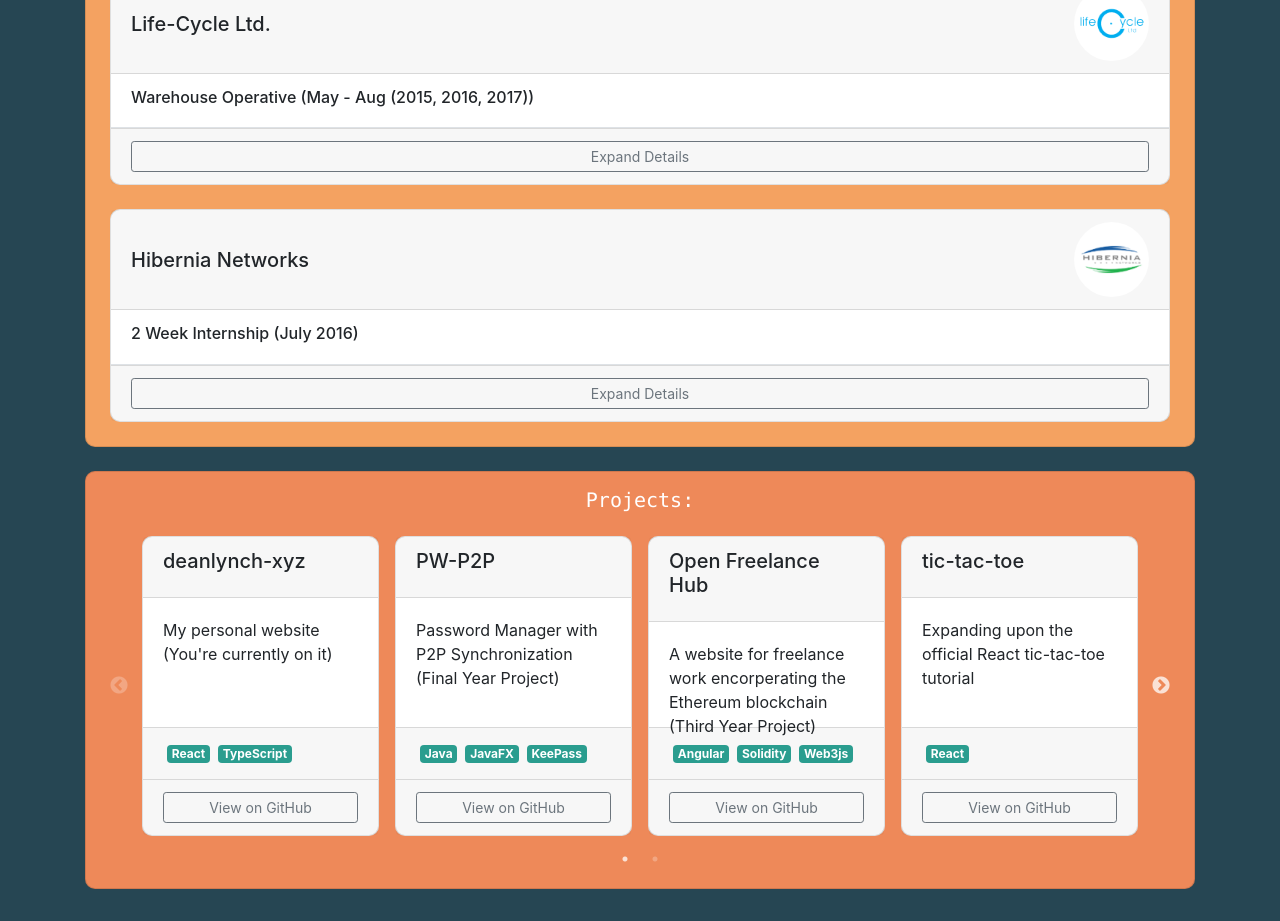
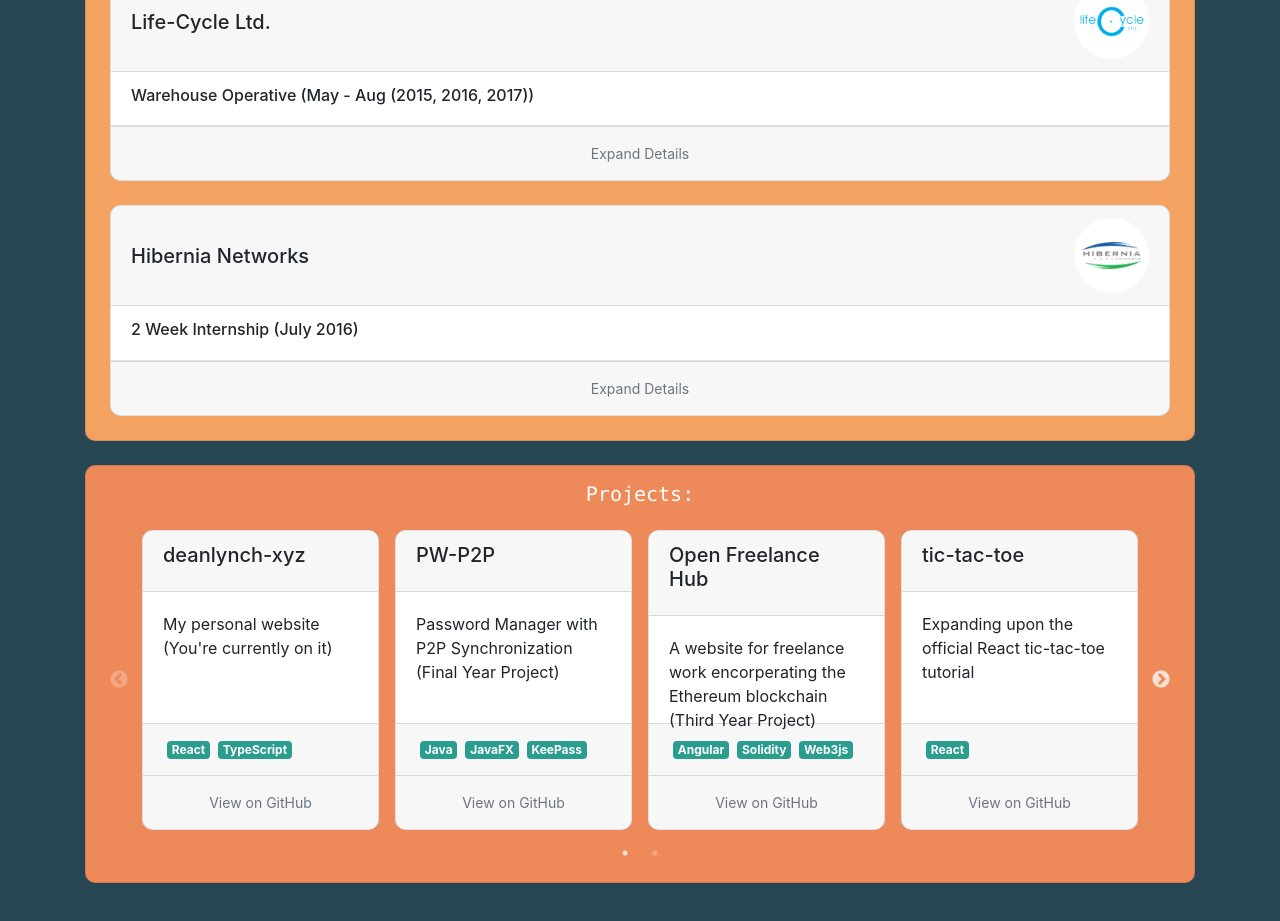
Before and after one commit to lynchdean/deanlynch-xyz, a React (Create React App) app: page / in a window 1280 px wide. Shown: the part 1800-2721 px from the top of the page. Built offline with nearby package versions, Linux system fonts and the light colour scheme.

Commit message:
Change button style and WorkExp list style

```diff
--- a/src/components/ProjectCard.tsx
+++ b/src/components/ProjectCard.tsx
@@ -29,7 +29,7 @@ function ProjectCard({title, link, desc, tech}: Props) {
                 }
             </Card.Footer>
             <Card.Footer>
-                <Button variant="outline-secondary" size="sm" href={link} block>
+                <Button variant="outline-secondary border-0" size="sm" href={link} block>
                     View on GitHub
                 </Button>
             </Card.Footer>
--- a/src/components/WorkExpCard.tsx
+++ b/src/components/WorkExpCard.tsx
@@ -34,13 +34,13 @@ function ContextAwareToggle({ eventKey, callback }: toggleProps) {
 
     return (
         <Button
-            type="button"
+            className="border-0"
             variant="outline-secondary"
             size="sm"
             onClick={decoratedOnClick}
             block
         >
-            {isCurrentEventKey ? 'Collapse Details' : 'Expand Details'}
+           {isCurrentEventKey ? 'Collapse Details' : 'Expand Details'}
         </Button>
     );
 }
@@ -60,11 +60,11 @@ function WorkExpCard({company, img, position, duration, details}: Props) {
                 <Accordion.Collapse eventKey="0">
                     <ListGroup className="list-group-flush">
                         {details.map((line, index) => {
-                            return <ListGroupItem key={index} className="lead">{line}</ListGroupItem>
+                            return <ListGroupItem key={index}>&bull; {line}</ListGroupItem>
                         })}
                     </ListGroup>
                 </Accordion.Collapse>
-                <Card.Footer>
+                <Card.Footer className="text-center">
                     <ContextAwareToggle eventKey="0"/>
                 </Card.Footer>
             </Accordion>
--- a/src/css/app.css
+++ b/src/css/app.css
@@ -12,6 +12,10 @@ body {
 
 .badge {
     background-color: #2a9d8f !important;
+}
+
+.btn:focus, .btn:active:focus, .btn.active:focus {
+    box-shadow: none !important;
 }
 
 .btn-block {
```
